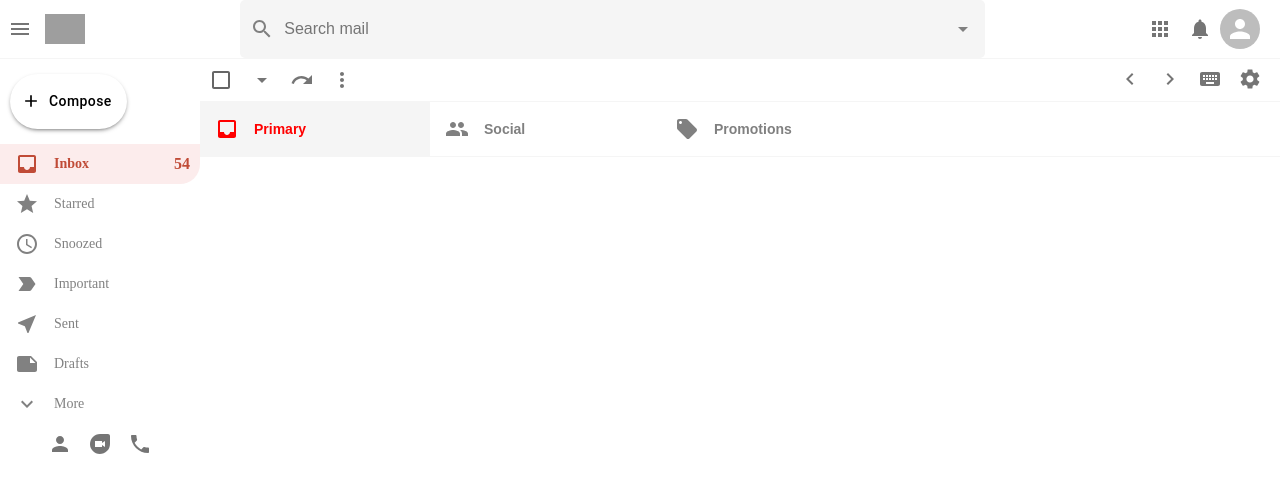
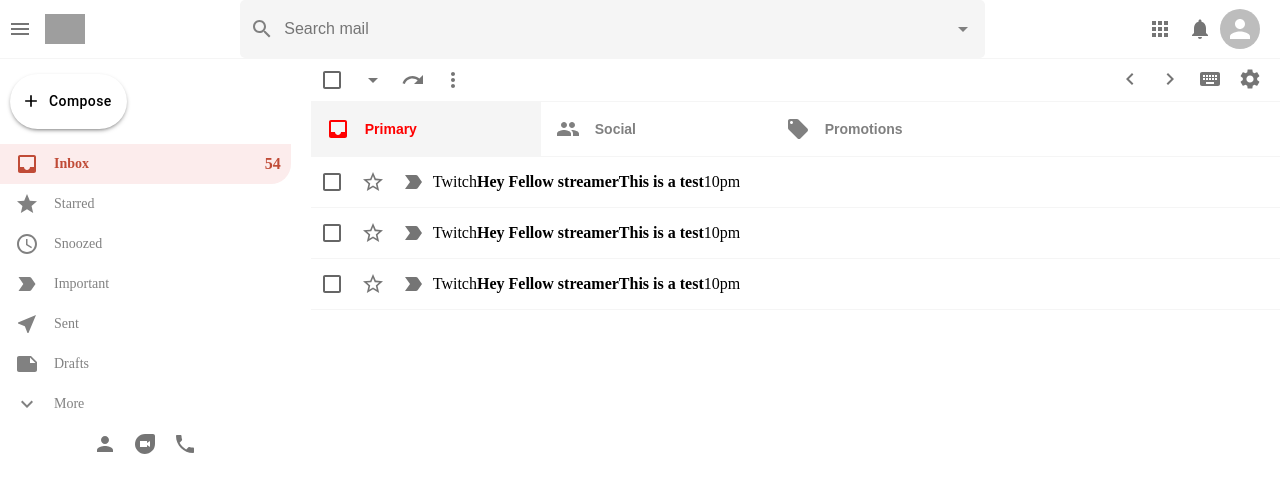
Before and after one commit to SunnyShehzad01/Gmail-Clone, a React (Vite) app: page / in a window 1280 px wide. Shown: the top 492 px of the page. Built offline with nearby package versions, Linux system fonts and the light colour scheme; grey boxes are pictures that could not be loaded.

Commit message:
Added Email-Rows

```diff
--- a/src/Components/EmailList.jsx
+++ b/src/Components/EmailList.jsx
@@ -3,12 +3,20 @@
 import React from 'react'
 import '../styles.css'
 import EmailSection from './EmailSection'
+import EmailRow from './EmailRow'
 
 const EmailList = () => {
   const emailSectionDetails = [
     {icon: Inbox, title: "Primary", color: "red", selected: true},
     {icon: People, title: "Social", color: "#1a73e8", selected: false},
     {icon: LocalOffer, title: "Promotions", color: "green"}
+  ]
+
+  const emailList = [
+    {title: "Twitch", subject:"Hey Fellow streamer", description: "This is a test", time:"10pm"},
+    {title: "Twitch", subject:"Hey Fellow streamer", description: "This is a test", time:"10pm"},
+    {title: "Twitch", subject:"Hey Fellow streamer", description: "This is a test", time:"10pm"}
+
   ]
   return (
     <div className='emailList'>
@@ -37,6 +45,16 @@
           })
         }
       </div>
+
+      <div className="emaillist-list">
+        {
+          emailList.map((mail, index) => {
+            return (
+              <EmailRow key={index} title={mail.title} subject={mail.subject} description={mail.description} time={mail.time} />
+            )
+          })
+        }
+      </div>
     </div>
   )
 }
--- /dev/null
+++ b/src/Components/EmailRow.jsx
@@ -0,0 +1,40 @@
+import { LabelImportantOutlined, StarBorderOutlined } from '@mui/icons-material'
+import { Checkbox, IconButton } from '@mui/material'
+import React from 'react'
+import '../styles.css'
+
+const EmailRow = ({id, title, subject, description, time}) => {
+  return (
+    <div className='emailRow'>
+        <div className="emailrow-options">
+            <Checkbox />
+            <IconButton>
+                <StarBorderOutlined />
+            </IconButton>
+            <IconButton>
+                <LabelImportantOutlined />
+            </IconButton>
+        </div>
+
+        <div className="emailrow-title">
+            {title}
+        </div>
+
+        <div className="emailrow-message">
+            <h4>
+                {subject}
+                <span className='emailrow-description'>
+                    {description}
+                </span>
+            </h4>
+
+        </div>
+
+        <div className="emailrow-time">
+            {time}
+        </div>
+    </div>
+  )
+}
+
+export default EmailRow
--- a/src/styles.css
+++ b/src/styles.css
@@ -49,7 +49,9 @@
 
 /* SIDEBAR */
 .sidebar {
-    min-width: 200px;
+    flex: 0.3;
+    max-width: 300px;
+    padding-right: 20px;
 }
 .sidebar > Button{
     color: black;
@@ -173,3 +175,19 @@
     margin-left: 15px;
     font-family: Arial, Helvetica, sans-serif;
 }
+
+
+/* EMAIL - ROWS */
+
+.emailRow {
+    display: flex;
+    align-items: center;
+    height: 50px;
+    border-bottom: 1px solid whitesmoke;
+    cursor: pointer;
+    z-index: 999;
+}
+.emailRow:hover {
+    border-top: 1px solid whitesmoke;
+    box-shadow: 0px 4px 4px -2px rgba(0, 0, 0, 0.24);
+}
```
